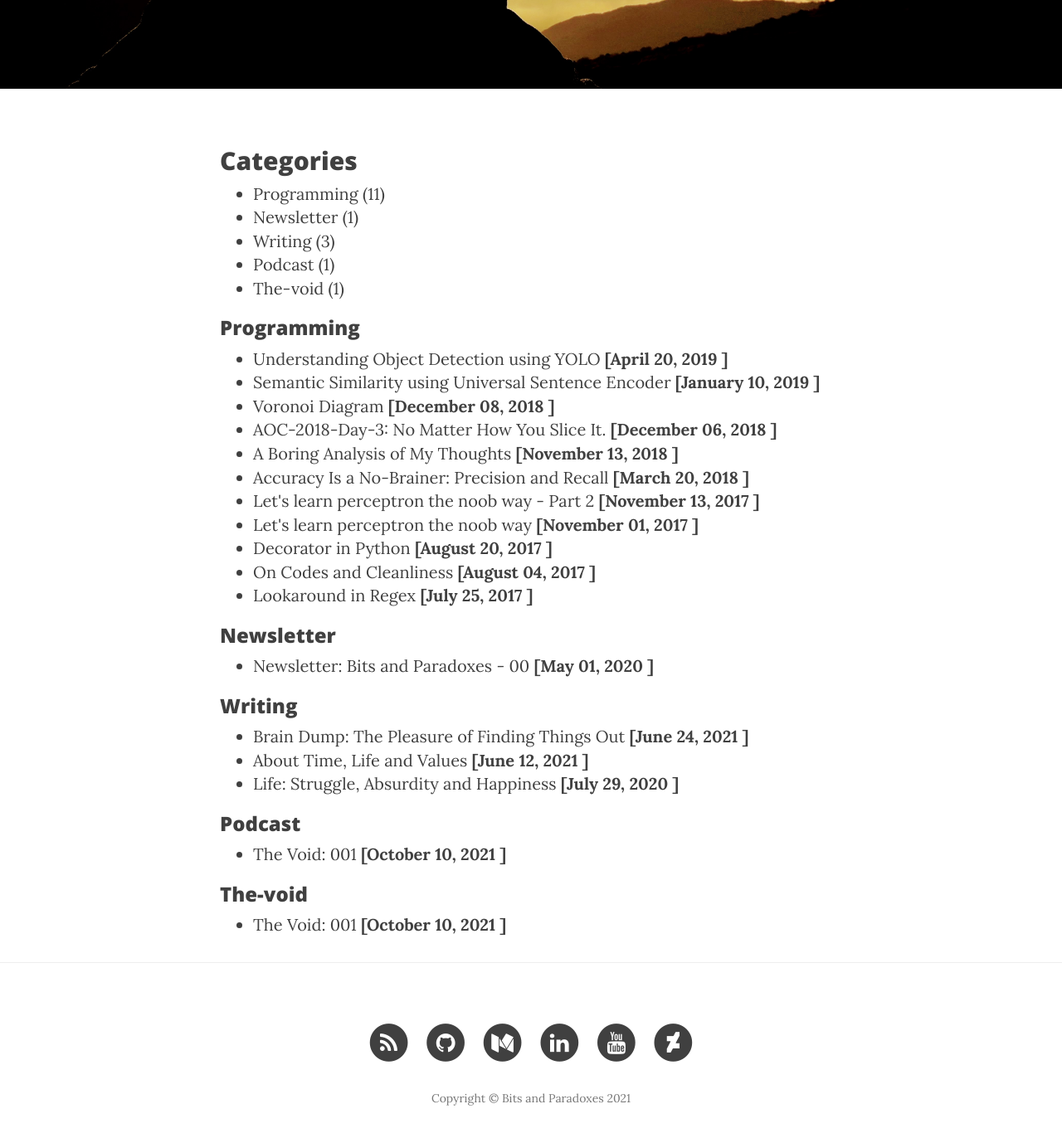
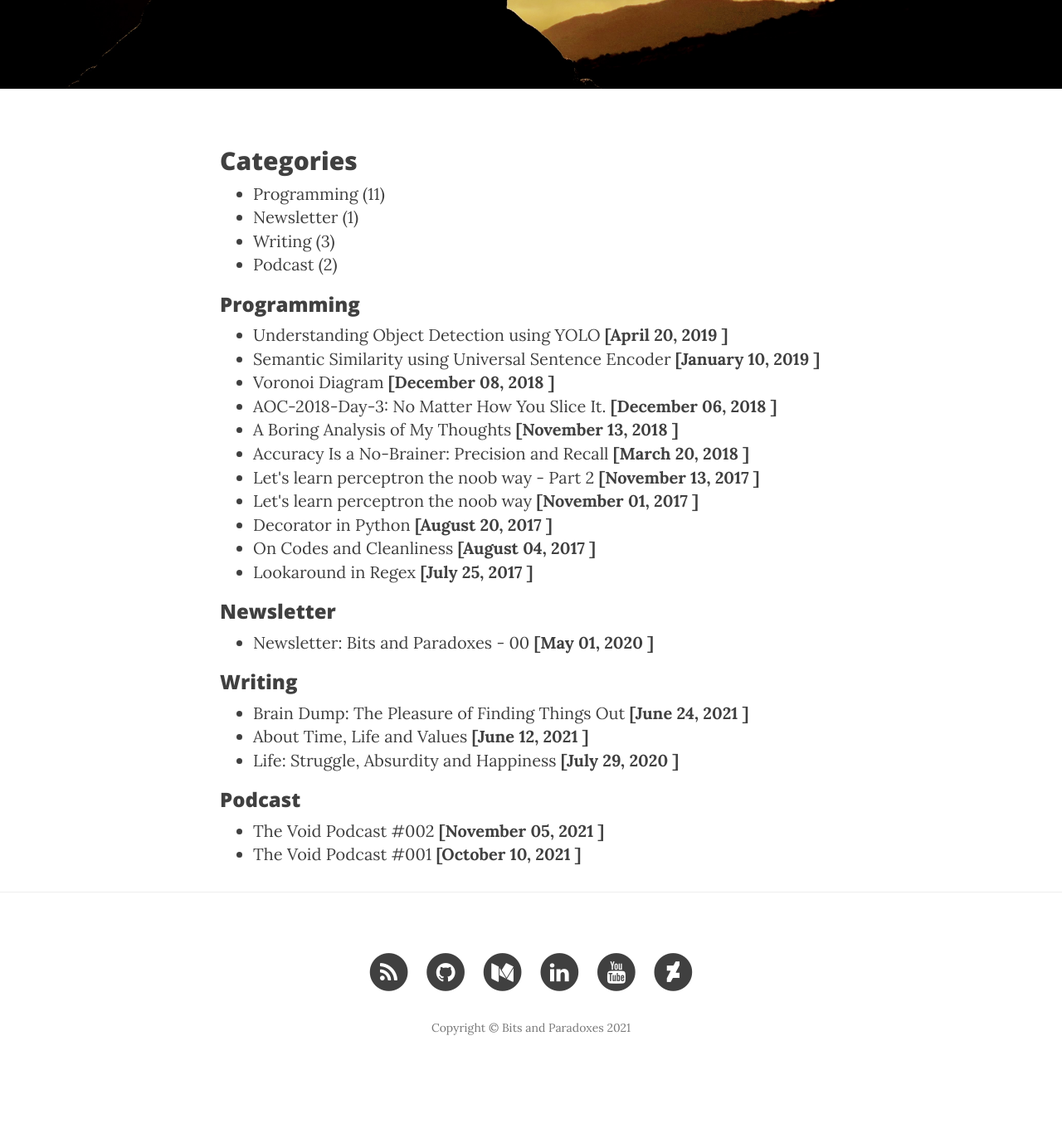
Before and after one commit to NISH1001/NISH1001.github.io, a Jekyll site: the page built from archives.html, in a window 1280 px wide and 1400 px high, scrolled down 330 px. Shown: the top 1372 px of the window at 83% size. Built offline with Jekyll 4.4.1, drawn with Linux system fonts in a browser that asks for light colours; after the commit the page ends 1645 px from its top, so only the background shows below that; some of the changed lines change nothing that is shown.

Commit message:
Add reference blog for The Void Podcast #002
The podcast can be found at: [https://youtu.be/mrvaelfcCvU]

```diff
--- a/_posts/2021-10-11-the-void-001.markdown
+++ b/_posts/2021-10-11-the-void-001.markdown
@@ -1,10 +1,10 @@
 ---
 layout: post
-title:  "The Void: 001"
+title:  "The Void Podcast #001"
 date:   2021-10-10 00:20:30 +0545
 last_edited_on:   2021-10-11 20:40:00 +0545
-categories: podcast the-void
-tags: starup, product, failure, happiness
+categories: podcast
+tags: starup, product, failure, happiness, the-void
 subtitle: "All the references mentioned in The Void episode 001"
 header-img: "img/the-void-cover.png"
 comments: true
--- /dev/null
+++ b/_posts/2021-11-05-the-void-002.markdown
@@ -0,0 +1,76 @@
+---
+layout: post
+title:  "The Void Podcast #002"
+date:   2021-11-05 00:20:30 +0545
+last_edited_on:   2021-11-05 20:40:00 +0545
+categories: podcast
+tags: open-source, social-media, echo-chambers, Firefox, product, the-void
+subtitle: "All the references mentioned in The Void episode 002"
+header-img: "img/the-void-cover.png"
+comments: true
+---
+
+The podcast can be found at : [The Void Podcast : Episode #002 : Firefox, Open Source, Social Media  and Echo Chambers](https://youtu.be/mrvaelfcCvU){:class="paradox"}
+
+---
+
+Few things to note on the prefix:
+ - `A/` - article
+ - `V/` - video
+ - `W/` - website
+ - `G/` - GitHub/GitLab
+ - `T/` - Tweet
+ - `HN` - Hacker News
+ - `R/` - Reddit
+
+---
+
+> Note: The podcast was recorded on October 17, 2021. All the references might get updated if necessary!
+
+---
+---
+
+# Part A : Firefox, Browser War and Open Souce
+
+i) [A/Firefox Lost Almost 50 million Users: Here’s Why It is Concerning](https://news.itsfoss.com/firefox-decline/){:class="paradox"}
+
+ii) [A/real decline has been over 12 years with a total loss of half a Billion users and 75% of the market share it once held. ](https://news.itsfoss.com/firefox-continuous-decline/){:class="paradox"}
+
+iii) [HN/The reason Firefox has lost market share in my opinion is because](https://news.ycombinator.com/item?id=24166971){:class="paradox"}
+- Chrome is pushed by Google.com, which has a near monopoly on search
+- Chrome was bundled and installed alongside other software
+- Chrome is built into Android and Chromebook
+- Chrome has a huge advertising budget
+
+iv) [A/Mozilla's Uncertain Future](https://frankhecker.com/2020/08/13/mozillas-uncertain-future/#whither-mozilla){:class="paradox"}
+
+v) [HN/Ask HN: Can Firefox be revived?](https://news.ycombinator.com/item?id=28954390){:class="paradox"}
+
+vi) [HN/Mozilla to put ads in Firefox address bar suggestions](https://news.ycombinator.com/item?id=28783381){:class="paradox"}
+
+---
+---
+
+# Part B: On Social Media and Echo Chambers
+
+i) [V/Mrwhosetheboss: I'm worried about humanity's future.](https://www.youtube.com/watch?v=FZvee3-PEzo){:class="paradox"}
+
+ii) [A/The Trauma Floor: The secret lives of Facebook moderators in America](https://www.theverge.com/2019/2/25/18229714/cognizant-facebook-content-moderator-interviews-trauma-working-conditions-arizona){:class="paradox"}
+
+iii) Facebook research on teen well-being
+- [A/What our research says about teen well-being and Instagram](https://about.fb.com/news/2021/09/research-teen-well-being-and-instagram/){:class="paradox"}
+- [HN/What our research says about teen well-being and Instagrama](HN Thread: https://news.ycombinator.com/item?id=28665503){:class="paradox"}
+- [A/Facebook Struggles to Quell Uproar over Instagram’s Effect on Teens](https://www.nytimes.com/2021/10/01/technology/facebook-instagram-teenagers.html){:class="paradox"}
+- [HN/Facebook Struggles to Quell Uproar over Instagram’s Effect on Teens](https://news.ycombinator.com/item?id=28725112){:class="paradox"}
+
+iv) [V/Misinformation: Last Week Tonight with John Oliver (HBO)](https://www.youtube.com/watch?v=l5jtFqWq5iU){:class="paradox"}
+
+v) [A/TikTok and the Sorting Hat](https://www.eugenewei.com/blog/2020/8/3/tiktok-and-the-sorting-hat){:class="paradox"}
+
+vi) [A/The rise of private community](https://www.stevepavlina.com/blog/2018/01/rise-private-communities/){:class="paradox"}
+
+---
+
+# Misc
+
+- [A meta-layer for notes](https://julian.digital/2020/09/04/a-meta-layer-for-notes/){:class="paradox"}
```
